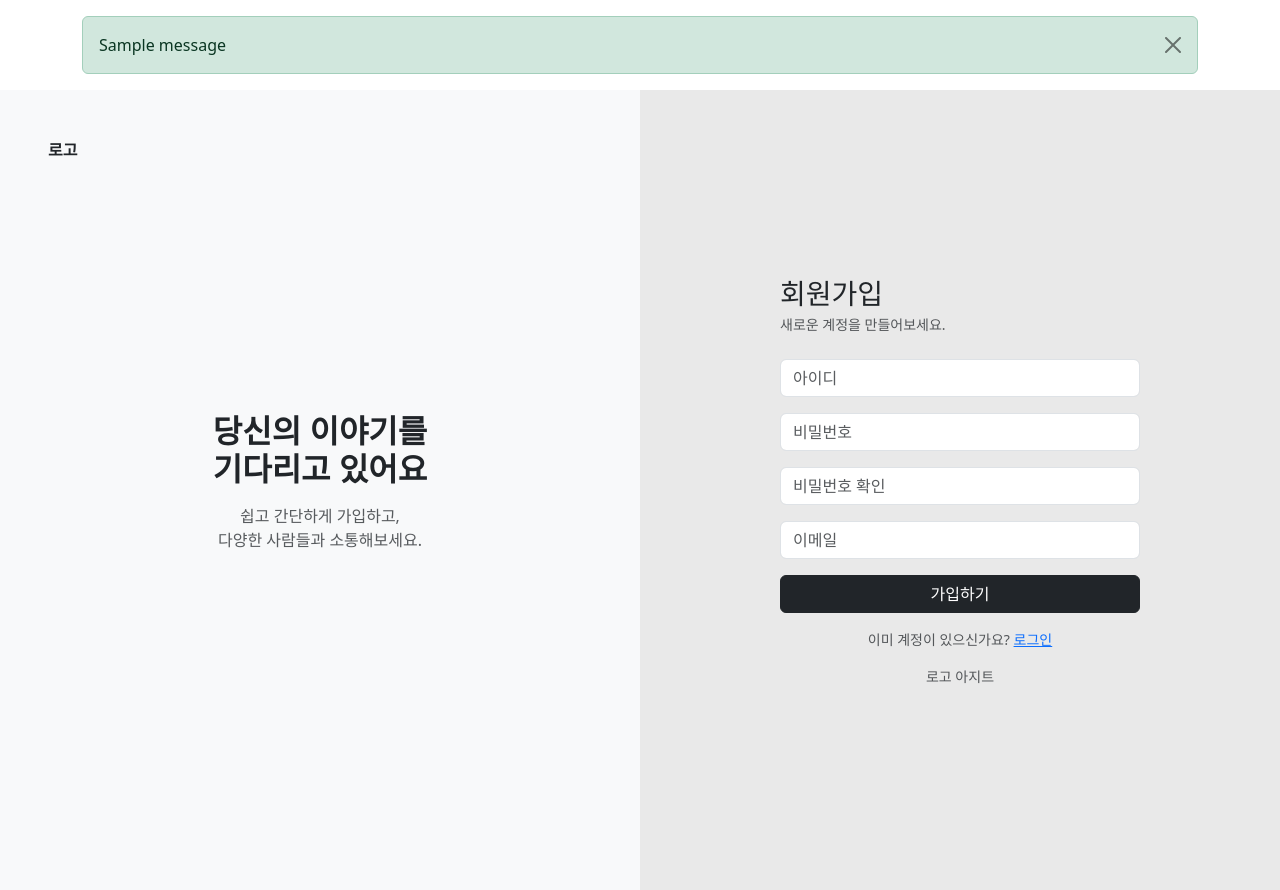
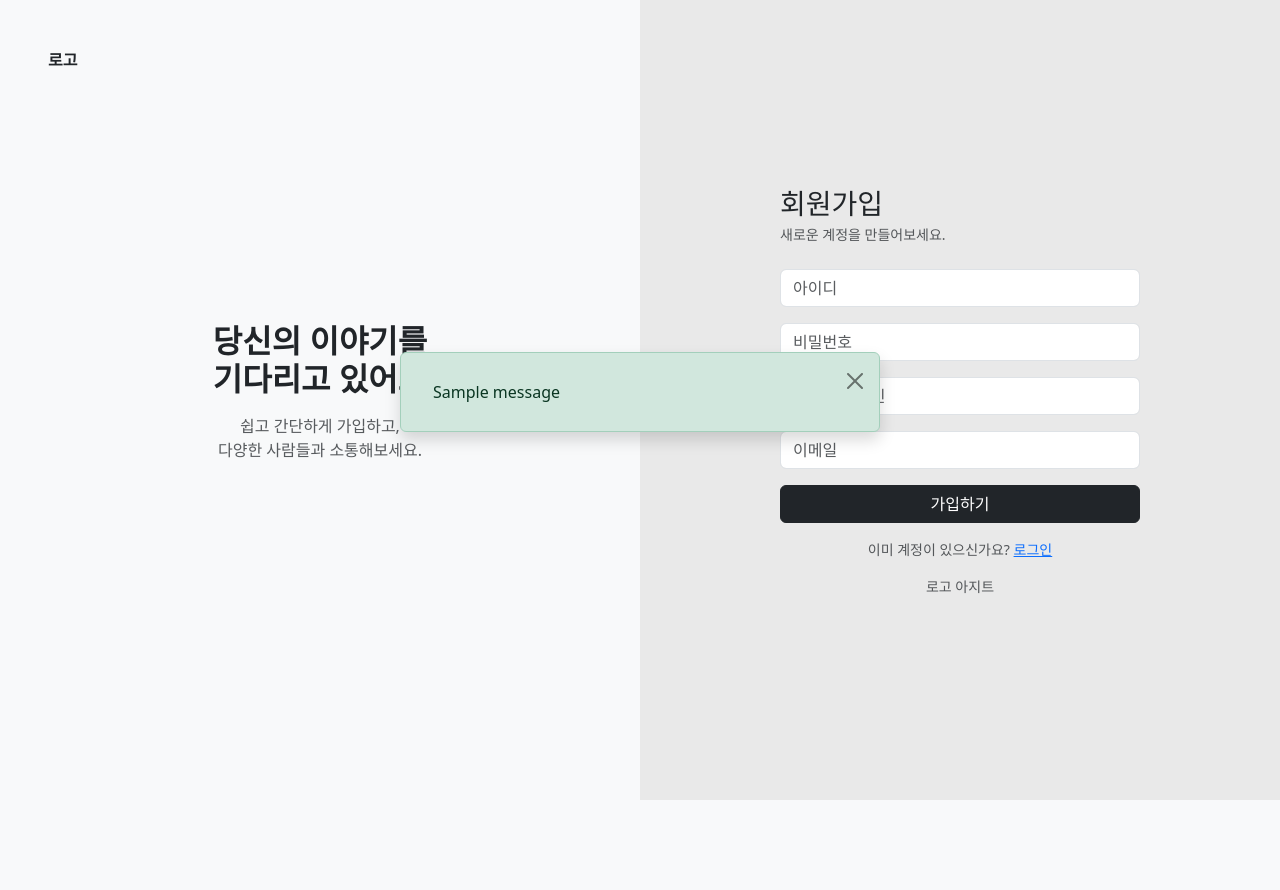
Before and after one commit to Ajiteu/Ajiteu, a Flask app: page /auth/signup/ in a window 1280 px wide. After the commit the page ends 800 px from the top, so only its background shows below. Run offline with Flask 3, Linux system fonts and the light colour scheme; tables that the repository leaves empty hold one stand-in row (values such as "Sample post"); one stand-in notice (Sample message) is shown; some libraries are stand-ins or nearby versions.

```diff
--- /dev/null
+++ b/ajiteu/static/css/flash.css
@@ -0,0 +1,24 @@
+.ajite-flash-overlay {
+    position: fixed;
+    top: 50%;
+    left: 50%;
+    transform: translate(-50%, -50%);
+    z-index: 1080;
+    width: 90%;
+    max-width: 480px;
+    display: flex;
+    flex-direction: column;
+    gap: 0.5rem;
+    pointer-events: none;
+}
+
+.ajite-flash-overlay .alert {
+    pointer-events: auto;
+    width: 100%;
+    min-height: 80px;
+    font-size: 1rem;
+    text-align: center;
+    padding: 1.5rem 2rem;
+    display: flex;
+    align-items: center;
+}
--- a/ajiteu/templates/base.html
+++ b/ajiteu/templates/base.html
@@ -4,8 +4,9 @@
 <head>
     <meta charset="UTF-8">
     <meta name="viewport" content="width=device-width, initial-scale=1.0">
-    <title>Hello Pybo!</title>
+    <title>Ajite</title>
     <link rel="stylesheet" href="https://cdn.jsdelivr.net/npm/bootstrap@5.3.8/dist/css/bootstrap.min.css">
+    <link rel="stylesheet" href="{{ url_for('static', filename='css/flash.css') }}">
 </head>
 
 <body>
@@ -29,9 +30,9 @@
 
     {% with messages = get_flashed_messages(with_categories=true) %}
     {% if messages %}
-    <div class="container my-3">
+    <div class="ajite-flash-overlay">
         {% for category, message in messages %}
-        <div class="alert alert-{{ category }} alert-dismissible fade show" role="alert">
+        <div class="alert alert-{{ category }} alert-dismissible fade show shadow">
             {{ message }}
             <button type="button" class="btn-close" data-bs-dismiss="alert" aria-label="Close"></button>
         </div>
--- a/ajiteu/templates/main.html
+++ b/ajiteu/templates/main.html
@@ -6,7 +6,7 @@
     <meta charset="UTF-8">
     <!-- 모바일용 반응형 설정 -->
     <meta name="viewport" content="width=device-width, initial-scale=1.0, maximum-scale=1.0, user-scalable=no">
-    <title>CodingFive Community</title>
+    <title>Ajiteu</title>
     <!-- Bootstrap 5 CSS CDN -->
     <link rel="stylesheet" href="https://cdn.jsdelivr.net/npm/bootstrap@5.3.3/dist/css/bootstrap.min.css">
     <!-- 커스텀 메인 레이아웃 및 컴포넌트 CSS -->
@@ -71,7 +71,7 @@
 
             <!-- 2. 상단 헤더 -->
             <header class="search-header">
-                <h1 class="community-title">CodingFive Community</h1>
+                <h1 class="community-title">Ajiteu</h1>
                 <div class="search-box-wrap">
                     <input type="text" id="searchInput" class="search-input" placeholder="검색어를 입력하세요...">
                     <button id="searchBtn" class="search-btn">검색</button>
--- a/ajiteu/templates/profile.html
+++ b/ajiteu/templates/profile.html
@@ -26,6 +26,7 @@
             <div class="rounded-circle border d-flex align-items-center justify-content-center overflow-hidden flex-shrink-0"
                  style="width:110px; height:110px;">
               {% if user.image_path %}
+
               <img id="profileImg" src="{{ url_for('static', filename=user.image_path) }}" alt="프로필 사진"
                    class="w-100 h-100" style="object-fit: cover;">
               <span id="photoPlaceholder" class="small text-secondary text-center px-2" hidden>사진 이미지</span>
@@ -76,7 +77,7 @@
           </section>
 
           <footer class="d-flex justify-content-end gap-2 flex-wrap">
-            <a href="{{ url_for('main.index') }}" class="btn btn-outline-dark">취소</a>
+            <a href="javascript:history.back()" class="btn btn-outline-dark">취소</a>
             <button type="submit" class="btn btn-dark">저장하기</button>
           </footer>
 
--- a/ajiteu/views/auth_views.py
+++ b/ajiteu/views/auth_views.py
@@ -17,10 +17,12 @@ def signup():
         user = User.query.filter_by(username=form.username.data).first()
         if not user:
             # 2026.08.04 by breeze start
+            image_path = 'images/default.png'       # by breeze - 2026.08.07
             user = User(username=form.username.data,
                         password=generate_password_hash(form.password1.data),
                         email=form.email.data,
-                        nickname=form.username.data)
+                        nickname=form.username.data,
+                        image_path=image_path)      # by breeze - 2026.08.07
             # 2026.08.04 by breeze end
             db.session.add(user)
             db.session.commit()
```
